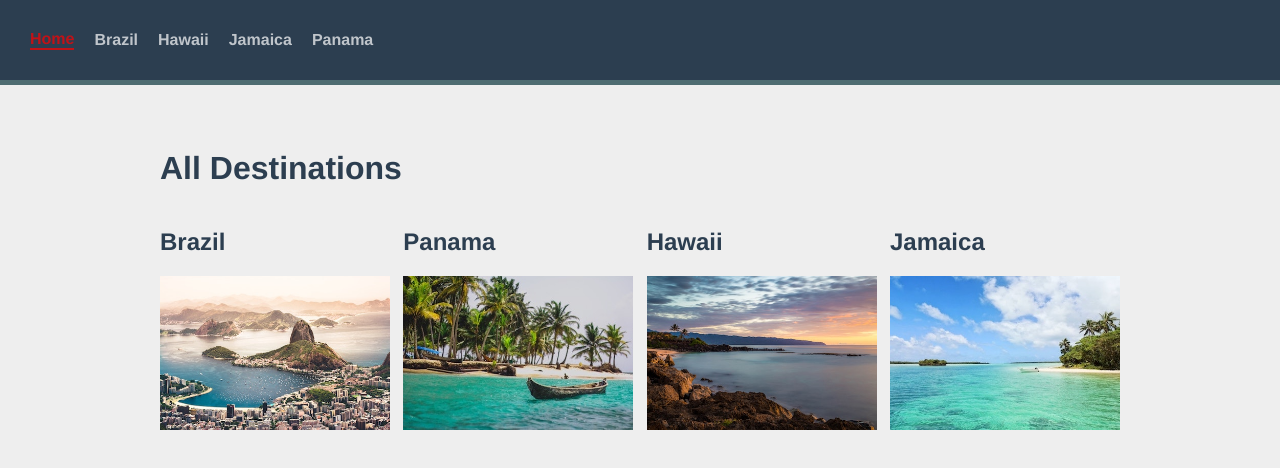
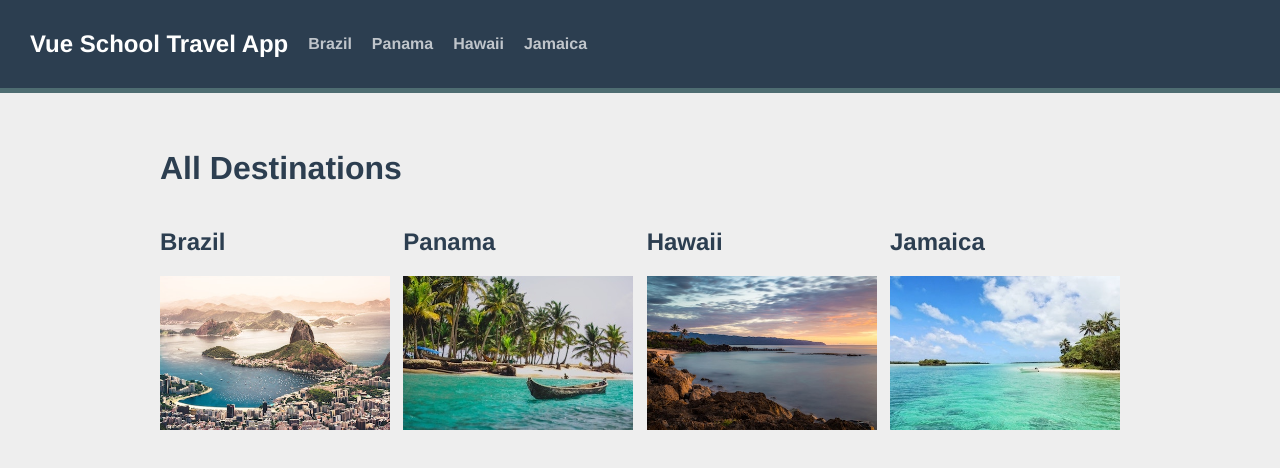
Before and after one commit to CalenArrna/vue-school-travel-app, a Vue app: page / in a window 1280 px wide. Shown: the top 468 px of the page. Built offline with nearby package versions, Linux system fonts and the light colour scheme.

Commit message:
Implemented Ajax call, to fetch data from API

```diff
--- a/src/App.vue
+++ b/src/App.vue
@@ -2,7 +2,7 @@
 
   <TheNavigation/>
   <div class="container">
-     <router-view></router-view>
+     <router-view :key="$route.path"></router-view>
   </div>
 </template>
 
--- a/src/components/TheNavigation.vue
+++ b/src/components/TheNavigation.vue
@@ -1,16 +1,24 @@
 <template>
   <div id="nav">
-    <router-link to="/">Home</router-link>
-    <router-link to="/brazil">Brazil</router-link>
-    <router-link to="/hawaii">Hawaii</router-link>
-    <router-link to="/jamaica">Jamaica</router-link>
-    <router-link to="/panama">Panama</router-link>
+    <router-link id="logo" to="/">Vue School Travel App</router-link>
+
+    <router-link
+      v-for="dest in destinations"
+      :key="dest.id"
+      :to="{name: 'destination.show', params:{id: dest.id, slug: dest.slug}}"
+      >
+        {{dest.name}}
+    </router-link>
   </div>
 </template>
 
-<style lang="css">
-    #nav .vue-school-active-link {
-        color:red;
-        border-bottom: 2px solid red;
+<script>
+import dataSource from '@/data.json';
+export default {
+    data() {
+        return {
+            destinations: dataSource.destinations
+        }
     }
-</style>
+}
+</script>
--- a/src/router/index.js
+++ b/src/router/index.js
@@ -3,11 +3,7 @@ import Home from '@/views/Home.vue';
 
 const routes = [
     {path: '/', name: 'Home', component: Home},
-    {path: '/brazil', name: 'Brazil', component: () => import('@/views/Brazil.vue')},
-    {path: '/hawaii', name: 'Hawaii', component: () => import('@/views/Hawaii.vue')},
-    {path: '/panama', name: 'Panama', component: () => import('@/views/Panama.vue')},
-    {path: '/jamaica', name: 'Jamaica', component: () => import('@/views/Jamaica.vue')},
-    {path: '/destination/:id', name: "destination.show" , component: () => import('@/views/DestinationShow.vue')},
+    {path: '/destination/:id/:slug', name: "destination.show" , component: () => import('@/views/DestinationShow.vue')},
 ];
 
 const router = createRouter({
--- a/src/views/Brazil.vue
+++ /dev/null
@@ -1,10 +0,0 @@
-<template>
-
-<div class="brazil">
-    <h1>Brazil</h1>
-</div>
-
-</template>
-
-<script>
-</script>
--- a/src/views/DestinationShow.vue
+++ b/src/views/DestinationShow.vue
@@ -1,5 +1,5 @@
 <template>
-    <section class="destination">
+    <section v-if="destination" class="destination">
         <h1>{{destination.name}}</h1>
         <div class="destination-details">
             <img :src="`/images/${destination.image}`" :alt="destination.name">
@@ -11,6 +11,11 @@
 <script>
 import sourceData from '@/data.json';
 export default {
+    data() {
+        return {
+            destination: null
+        }
+    },
     computed:{
         destinationId() {
             return parseInt(this.$route.params.id)
@@ -18,6 +23,17 @@ export default {
         destination(){
             return sourceData.destinations.find(destination => destination.id === this.destinationId)
         }
+    },
+    methods:{
+        async initData() {
+            const response = await fetch(`https://travel-dummy-api.netlify.app/${this.$route.params.slug}`);
+            this.destination = await response.json();
+        }
+    },
+     async created(){
+        this.initData();
+
     }
+
 }
 </script>
--- a/src/views/Hawaii.vue
+++ /dev/null
@@ -1,10 +0,0 @@
-<template>
-
-<div class="hawaii">
-    <h1>Hawaii</h1>
-</div>
-
-</template>
-
-<script>
-</script>
--- a/src/views/Home.vue
+++ b/src/views/Home.vue
@@ -6,7 +6,7 @@
     <router-link
     v-for="dest in destinations"
     :key="dest.id"
-    :to="{name: 'destination.show', params:{id: dest.id}}"
+    :to="{name: 'destination.show', params:{id: dest.id, slug: dest.slug}}"
     >
         <h2>{{dest.name}}</h2>
         <img :src="`/images/${dest.image}`" :alt="dest.name">
--- a/src/views/Jamaica.vue
+++ /dev/null
@@ -1,10 +0,0 @@
-<template>
-
-<div class="jamaica">
-    <h1>Jamaica</h1>
-</div>
-
-</template>
-
-<script>
-</script>
--- a/src/views/Panama.vue
+++ /dev/null
@@ -1,10 +0,0 @@
-<template>
-
-<div class="panama">
-    <h1>Panama</h1>
-</div>
-
-</template>
-
-<script>
-</script>
```
Also changed, not shown: src/views/About.vue (deleted, +0 -10 lines), 1 other file (tests, documents, lock files or other folders).
